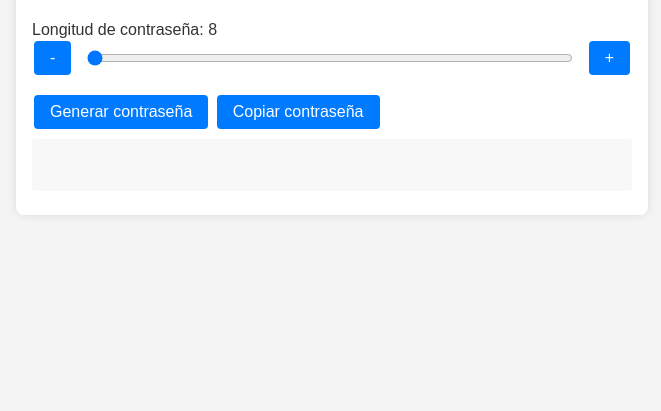
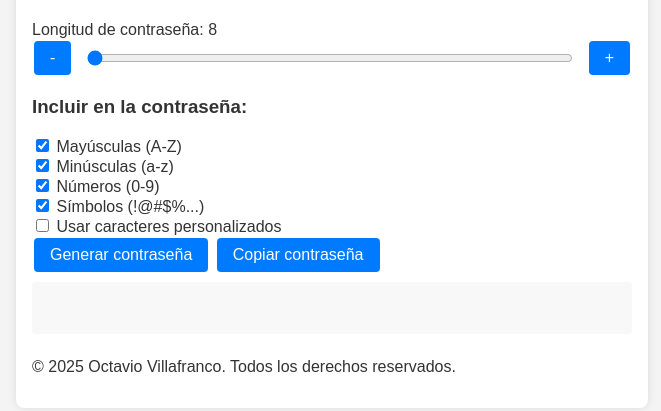
Before and after one commit to Octavillt/Generador_De_Passwords, a plain HTML site: page index.html in a window 1280 px wide. Shown: the part 75-486 px from the top of the page, without its empty margins (308-969 px from the left). Drawn offline with Linux system fonts and the light colour scheme.

Commit message:
Se agregan nuevos campos y cambios de diseño

```diff
--- a/index.html
+++ b/index.html
@@ -18,9 +18,48 @@
       <input type="range" min="8" max="24" value="8" id="length">
       <button id="increase">+</button>
     </div>
+
+    <div class="characters-options">
+      <h3>Incluir en la contraseña:</h3>
+
+      <div class="custom-checkbox">
+        <input type="checkbox" id="useMayus" checked>
+        <label for="useMayus">Mayúsculas (A-Z)</label>
+      </div>
+
+      <div class="custom-checkbox">
+        <input type="checkbox" id="useMinus" checked>
+        <label for="useMinus">Minúsculas (a-z)</label>
+      </div>
+
+      <div class="custom-checkbox">
+        <input type="checkbox" id="useNumbers" checked>
+        <label for="useNumbers">Números (0-9)</label>
+      </div>
+
+      <div class="custom-checkbox">
+        <input type="checkbox" id="useSymbols" checked>
+        <label for="useSymbols">Símbolos (!@#$%...)</label>
+      </div>
+
+      <div class="custom-checkbox">
+        <input type="checkbox" id="useCustomChars">
+        <label for="useCustomChars">Usar caracteres personalizados</label>
+      </div>
+    </div>
+
+    <div id="customCharsContainer" style="display: none;">
+      <label for="textPass">Agregue los caracteres que contendrá la contraseña:</label>
+      <input type="text" id="textPass" placeholder="Digite los caracteres">
+    </div>
+
     <button id="generate">Generar contraseña</button>
     <button id="copy">Copiar contraseña</button>
     <input type="text" id="password" readonly>
+
+    <footer class="footer">
+      <p>&copy; 2025 Octavio Villafranco. Todos los derechos reservados.</p>
+    </footer>
   </div>
   <script src="app/app.js"></script>
 </body>
```
